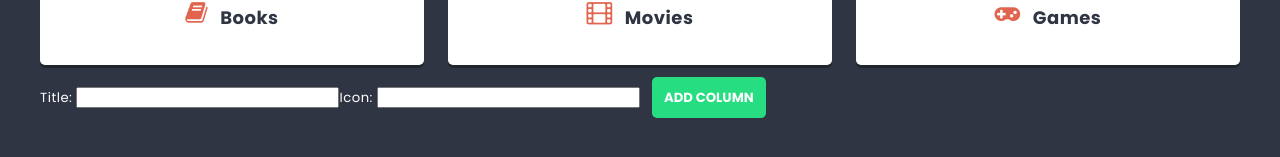
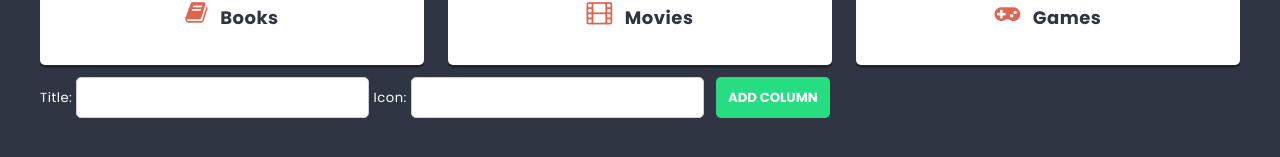
Before and after one commit to msedkiewicz/kodilla-module-15-to-do-app, a React (Create React App) app: page / in a window 1280 px wide. Shown: the part 555-712 px from the top of the page. Built offline with nearby package versions, Linux system fonts and the light colour scheme.

Commit message:
Add changed Text Input component to ColumnForm

```diff
--- a/src/components/ColumnForm/ColumnForm.js
+++ b/src/components/ColumnForm/ColumnForm.js
@@ -1,6 +1,7 @@
 // import styles from "./ColumnForm.module.scss";
 import { useState } from "react";
-import Button from '../Button/Button'
+import Button from "../Button/Button";
+import TextInput from "../TextInput/TextInput"
 
 const ColumnForm = (props) => {
   const [title, setTitle] = useState("");
@@ -15,17 +16,8 @@ const ColumnForm = (props) => {
   return (
     <form onSubmit={handleSubmit}>
       Title:{" "}
-      <input
-        type="text"
-        value={title}
-        onChange={(e) => setTitle(e.target.value)}
-      />
-      Icon:{" "}
-      <input
-        type="text"
-        value={icon}
-        onChange={(e) => setIcon(e.target.value)}
-      />
+      <TextInput value={title} onChange={(e) => setTitle(e.target.value)} />{" "}
+      Icon: <TextInput value={icon} onChange={(e) => setIcon(e.target.value)} />
       <Button>Add column</Button>
     </form>
   );
--- a/src/components/TextInput/TextInput.js
+++ b/src/components/TextInput/TextInput.js
@@ -1,7 +1,15 @@
 import styles from "./TextInput.module.scss";
 
-const TextInput = props => {
-  return <input className={styles.input} placeholder={props.placeholder} type="text" />;
+const TextInput = (props) => {
+  return (
+    <input
+      className={styles.input}
+      value={props.value}
+      onChange={props.onChange}
+      placeholder={props.placeholder}
+      type="text"
+    />
+  );
 };
 
 export default TextInput;
```
